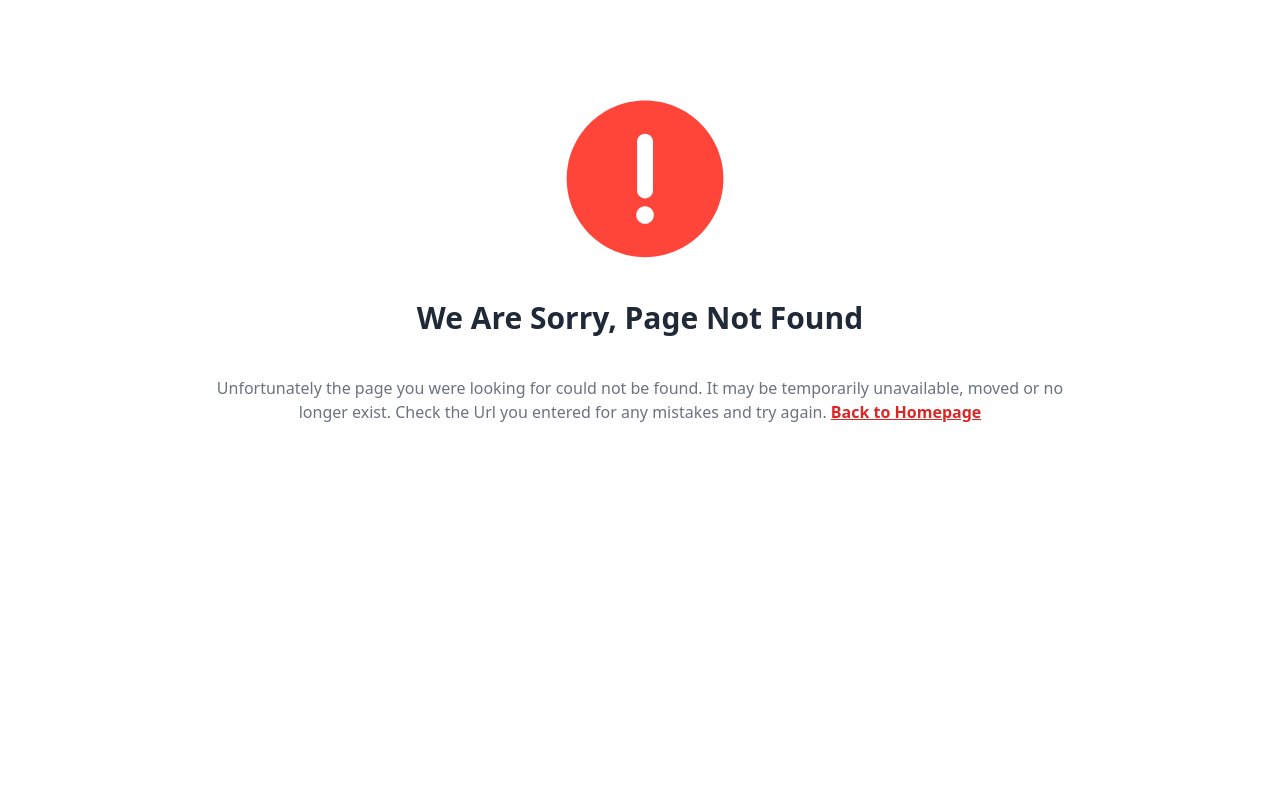
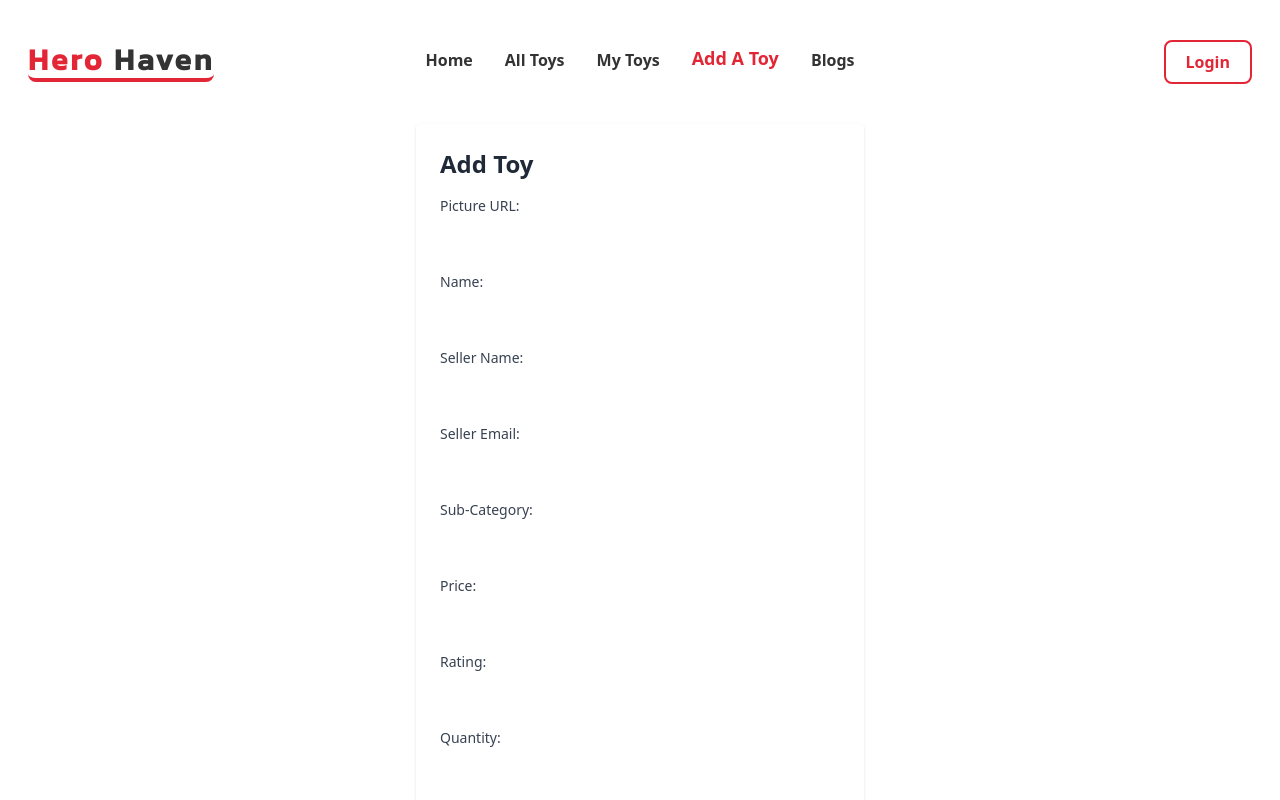
Before and after one commit to shafayetullah7/hero-haven-client-repo, a React (Vite) app: page /add-toy in a window 1280 px wide. Shown: the top 800 px of the page. Built offline with nearby package versions, Linux system fonts and the light colour scheme; no server answers.

Commit message:
small fix

```diff
--- a/src/App.css
+++ b/src/App.css
@@ -1,6 +1,6 @@
 .active{
-    @apply font-bold text-lg bg-clip-text text-transparent bg-gradient-to-r from-red-500 to-gray-700;
+    @apply font-bold relative bottom-1 text-lg text-ruby-500;
 }
 .not-active{
-    @apply font-bold hover:scale-105 duration-150 active:scale-95 active:bg-transparent;
+    @apply font-bold hover:scale-105 duration-150 active:scale-95;
 }
--- /dev/null
+++ b/src/components/Main.jsx
@@ -0,0 +1,17 @@
+import { Outlet } from 'react-router-dom';
+import Navbar from './shared/Navbar';
+
+const Main = () => {
+    return (
+        <div>
+            <div>
+                <Navbar></Navbar>
+            </div>
+            <div>
+                <Outlet></Outlet>
+            </div>
+        </div>
+    );
+};
+
+export default Main;
--- /dev/null
+++ b/src/components/access/addToy/AddToy.jsx
@@ -0,0 +1,89 @@
+
+const AddToy = () => {
+  const handleSubmit = (e) => {
+    e.preventDefault();
+
+    const form = e.target;
+    const pictureUrl = form.pictureUrl.value;
+    const name = form.name.value;
+    const sellerName = form.sellerName.value;
+    const sellerEmail = form.sellerEmail.value;
+    const subCategory = form.subCategory.value;
+    const price = form.price.value;
+    const rating = form.rating.value;
+    const quantity = form.quantity.value;
+    const description = form.description.value;
+
+    // Use the form field values as needed (e.g., submit to backend, update state, etc.)
+    console.log('Form Values:', {
+      pictureUrl,
+      name,
+      sellerName,
+      sellerEmail,
+      subCategory,
+      price,
+      rating,
+      quantity,
+      description
+    });
+  };
+
+  return (
+    <div className="max-w-md mx-auto p-6 bg-white rounded shadow">
+      <h1 className="text-2xl font-bold mb-4">Add Toy</h1>
+
+      <form onSubmit={handleSubmit}>
+        <div className="mb-4">
+          <label htmlFor="pictureUrl" className="block text-sm font-medium text-gray-700">Picture URL:</label>
+          <input type="text" name="pictureUrl" id="pictureUrl" className="w-full border-gray-300 rounded px-3 py-2 focus:outline-none focus:ring-blue-500 focus:border-blue-500" required/>
+        </div>
+
+        <div className="mb-4">
+          <label htmlFor="name" className="block text-sm font-medium text-gray-700">Name:</label>
+          <input type="text" name="name" id="name" className="w-full border-gray-300 rounded px-3 py-2 focus:outline-none focus:ring-blue-500 focus:border-blue-500" required/>
+        </div>
+
+        <div className="mb-4">
+          <label htmlFor="sellerName" className="block text-sm font-medium text-gray-700">Seller Name:</label>
+          <input type="text" name="sellerName" id="sellerName" className="w-full border-gray-300 rounded px-3 py-2 focus:outline-none focus:ring-blue-500 focus:border-blue-500" required/>
+        </div>
+
+        <div className="mb-4">
+          <label htmlFor="sellerEmail" className="block text-sm font-medium text-gray-700">Seller Email:</label>
+          <input type="email" name="sellerEmail" id="sellerEmail" className="w-full border-gray-300 rounded px-3 py-2 focus:outline-none focus:ring-blue-500 focus:border-blue-500" required/>
+        </div>
+
+        <div className="mb-4">
+          <label htmlFor="subCategory" className="block text-sm font-medium text-gray-700">Sub-Category:</label>
+          <input type="text" name="subCategory" id="subCategory" className="w-full border-gray-300 rounded px-3 py-2 focus:outline-none focus:ring-blue-500 focus:border-blue-500" required/>
+        </div>
+
+        <div className="mb-4">
+          <label htmlFor="price" className="block text-sm font-medium text-gray-700">Price:</label>
+          <input type="number" name="price" id="price" className="w-full border-gray-300 rounded px-3 py-2 focus:outline-none focus:ring-blue-500 focus:border-blue-500" required/>
+        </div>
+
+        <div className="mb-4">
+          <label htmlFor="rating" className="block text-sm font-medium text-gray-700">Rating:</label>
+          <input type="number" name="rating" id="rating" className="w-full border-gray-300 rounded px-3 py-2 focus:outline-none focus:ring-blue-500 focus:border-blue-500" required/>
+        </div>
+
+        <div className="mb-4">
+          <label htmlFor="quantity" className="block text-sm font-medium text-gray-700">Quantity:</label>
+          <input type="number" name="quantity" id="quantity" className="w-full border-gray-300 rounded px-3 py-2 focus:outline-none focus:ring-blue-500 focus:border-blue-500" required/>
+        </div>
+
+        <div className="mb-4">
+          <label htmlFor="description" className="block text-sm font-medium text-gray-700">Description:</label>
+          <textarea name="description" id="description" rows="4" className="w-full border-gray-300 rounded px-3 py-2 focus:outline-none focus:ring-blue-500 focus:border-blue-500" required></textarea>
+        </div>
+
+        <div className="mb-4">
+          <button type="submit" className="bg-blue-500 text-white font-semibold px-4 py-2 rounded hover:bg-blue-600 transition duration-200">Add Toy</button>
+        </div>
+      </form>
+    </div>
+  );
+};
+
+export default AddToy;
--- a/src/components/home/Home.jsx
+++ b/src/components/home/Home.jsx
@@ -1,13 +1,10 @@
-import Navbar from "../shared/Navbar";
+
 import Banner from "./Banner";
 
 
 const Home = () => {
     return (
         <div>
-            <div>
-                <Navbar></Navbar>
-            </div>
             <div>
                 <Banner></Banner>
             </div>
--- a/src/components/shared/Navbar.jsx
+++ b/src/components/shared/Navbar.jsx
@@ -26,7 +26,7 @@ const Navbar = () => {
                 <label tabIndex={0} className="btn btn-ghost lg:hidden">
                     <svg xmlns="http://www.w3.org/2000/svg" className="h-5 w-5" fill="none" viewBox="0 0 24 24" stroke="currentColor"><path strokeLinecap="round" strokeLinejoin="round" strokeWidth="2" d="M4 6h16M4 12h8m-8 6h16" /></svg>
                 </label>
-                <ul tabIndex={0} className="menu menu-compact text-charcoal dropdown-content mt-3 p-2 shadow bg-base-100 rounded-box w-52">
+                <ul tabIndex={0} className="flex flex-col gap-4 text-charcoal dropdown-content mt-3 p-2 shadow bg-base-100 rounded-box w-52">
                     {navItems}
                 </ul>
                 </div>
@@ -34,7 +34,7 @@ const Navbar = () => {
                 <a className="font-kanit text-3xl font-bold text-ruby-500 rounded-lg tracking-widest border-b-4 border-[#E32636] active:scale-95 duration-150 cursor-pointer">Hero <span className="text-charcoal">Haven</span></a>
             </div>
             <div className="navbar-center hidden lg:flex">
-                <ul className="menu  menu-horizontal px-1">
+                <ul className="flex gap-8 text-charcoal item-center justify-center px-1">
                     {navItems}
                 </ul>
             </div>
```
Also changed, not shown: src/main.jsx (+13 -1 lines).
